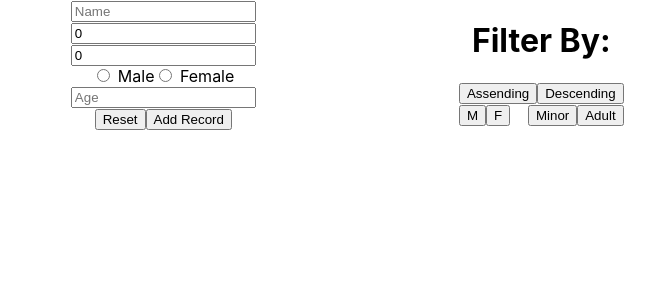
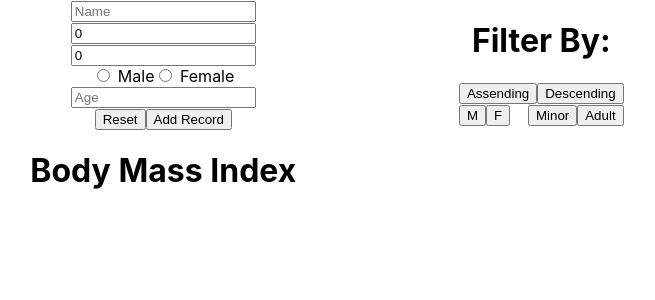
Before and after one commit to teffanymae11/bmi, a React (Create React App) app: page / in a window 1280 px wide. Shown: the top 300 px of the page, without its empty margins (341-996 px from the left). Built offline with nearby package versions, Linux system fonts and the light colour scheme.

Commit message:
Convert to Formik

```diff
--- a/src/components/form/index.tsx
+++ b/src/components/form/index.tsx
@@ -6,26 +6,34 @@ import { PersonalData } from '../dashboard/types';
 import { useDispatch, useSelector } from 'react-redux';
 import { addRecord, resetData } from '../../redux/actions';
 
-const Logger = () => {
 
-  const formik = useFormikContext();
+const BMI = () => {
+  const dispatch = useDispatch();
+  const personalData: PersonalData | null = useSelector((state: any) => state.personalData)
 
-  console.log( formik.values);
-  console.log( formik.values.weight);
+  const { values, setValues } = useFormikContext<PersonalData>();
+
+  useEffect(() => {
+    if (personalData && personalData.name !== "") {
+      setValues(personalData);
+      dispatch(resetData())
+    }
+  }, [dispatch, setValues, personalData])
+
+  const bmi: number | undefined = Number((values.weight / ((values.height * 0.01) * (values.height * 0.01))).toFixed(2))
 
   return (
     <>
+      <div>
+        <h1>Body Mass Index</h1>
+        {isNaN(bmi) ? null : <h2>{bmi}</h2>}
+      </div>
     </>
   );
 };
 
-// useEffect(() => {
-// }, [formik.values]);
-//  const bmi: number | undefined = Number((formik.values.weight / ((formik.values.height * 0.01) * (formik.values.height * 0.01))).toFixed(2))
-
 const Form = () => {
   const dispatch = useDispatch();
-  const personalData: PersonalData | null = useSelector((state: any) => state.personalData)
 
   const initialValues: PersonalData | null = {
     name: '',
@@ -54,28 +62,6 @@ const Form = () => {
     dispatch(addRecord(newPersonalData));
     resetForm();
   }
-
-  // const formik = useFormikContext();
-
-  // useEffect(() => {
-  //   if (personalData && personalData.name !== "") {
-  //     formik.setValues(personalData);
-  //     dispatch(resetData())
-  //   }
-  // }, [dispatch, formik, personalData])
-
-  // const BMI = () => {
-
-
-  //  const bmi: number | undefined = Number((formik.weight / ((formik.height * 0.01) * (formik.height * 0.01))).toFixed(2))
-
-  //   return (
-  //     <div>
-  //       <h1>Body Mass Index</h1>
-  //      {isNaN(bmi) ? null : <h2>{bmi}</h2>}
-  //     </div>
-  //   )
-  // }
 
   return (
     <>
@@ -151,12 +137,11 @@ const Form = () => {
               </div>
             </form>
 
-            <Logger />
+            <BMI />
           </>
         )}
       </Formik>
 
-      {/* <BMI /> */}
     </>
   )
 }
```
